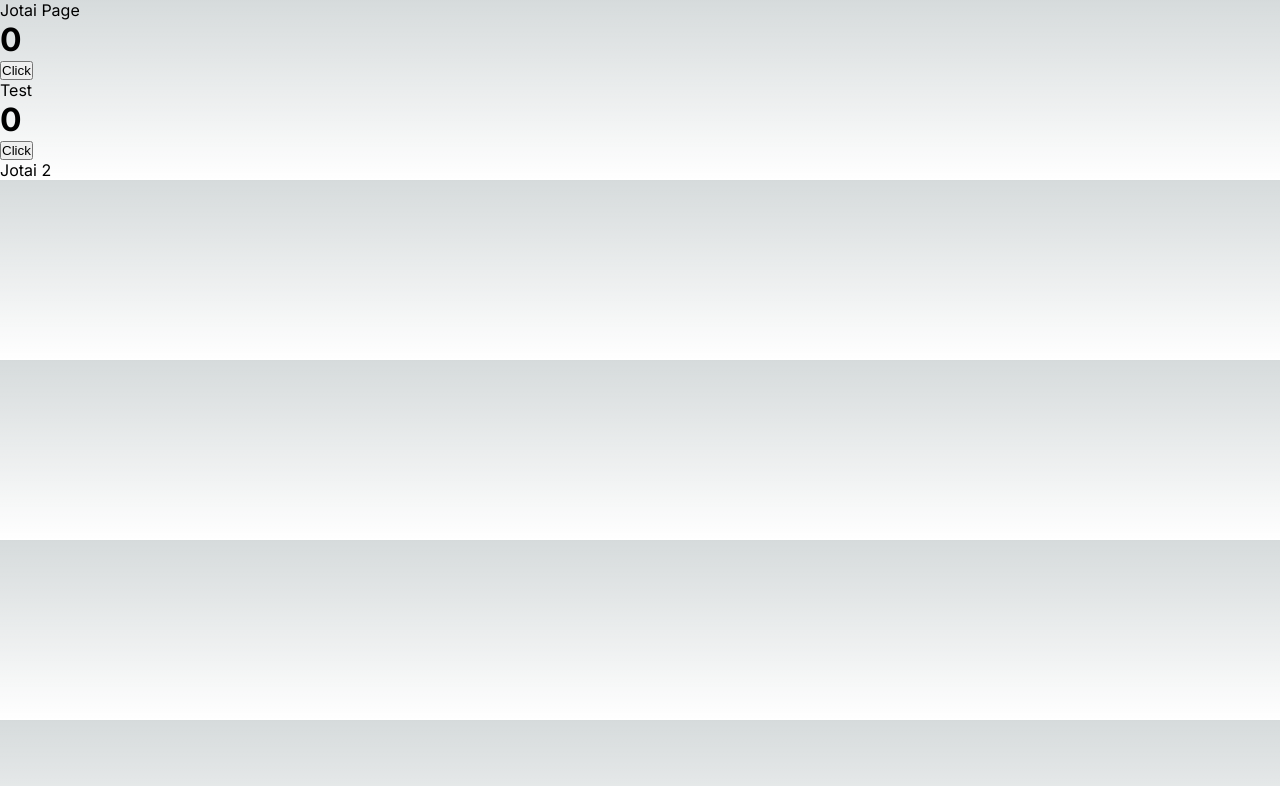
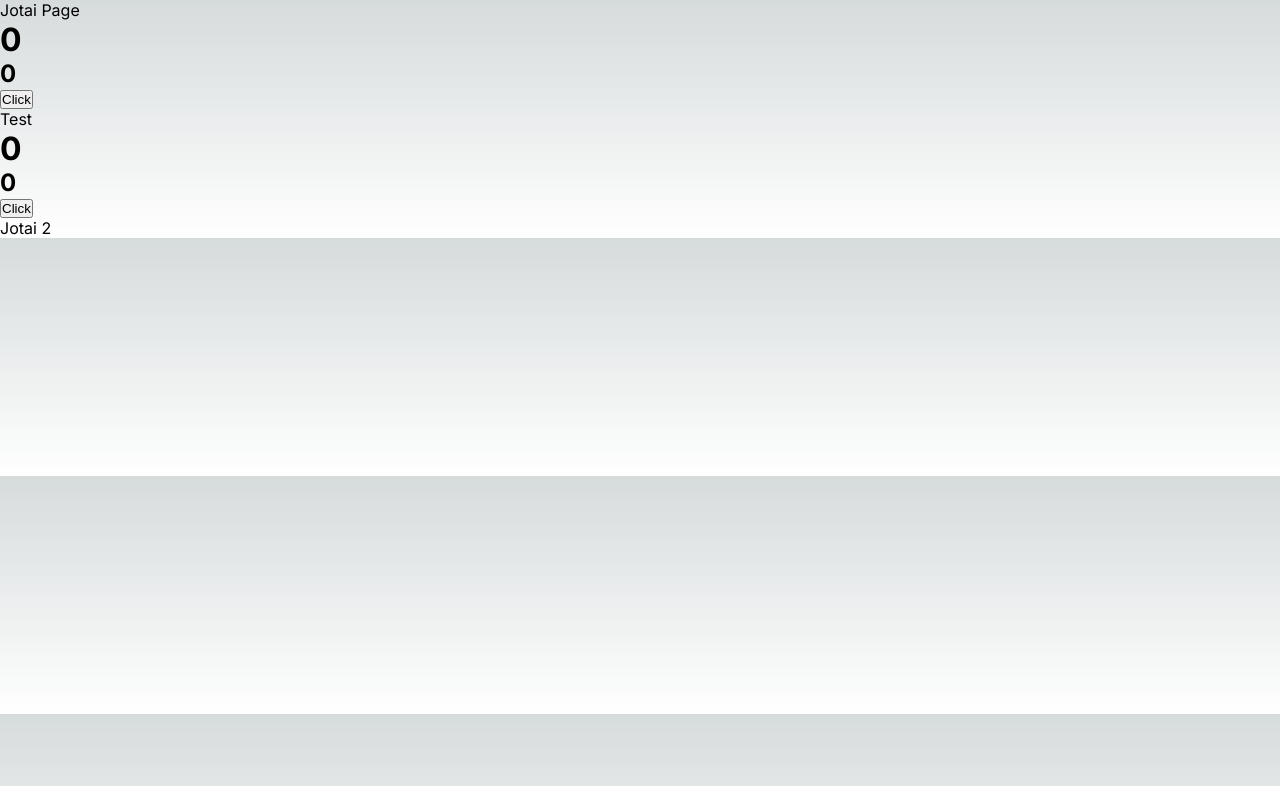
Before and after one commit to zxsylph/template-nextjs, a Next.js app: page /jotai in a window 1280 px wide. Shown: the top 786 px of the page. Built offline with nearby package versions, Linux system fonts and the light colour scheme.

Commit message:
calculate atom

```diff
--- a/src/app/jotai/JotaiPage.tsx
+++ b/src/app/jotai/JotaiPage.tsx
@@ -1,15 +1,20 @@
 'use client'
 
 import Link from 'next/link'
-import { atom, useAtom } from 'jotai'
+import { atom, useAtom, useAtomValue } from 'jotai'
 import { DevTools } from 'jotai-devtools'
 
 import Test from '@/components/Test'
 
-import { countAtom, countAtomWithStorage } from '@/datas/count'
+import {
+  countAtom,
+  countAtomWithStorage,
+  doubleCountAtomWithStorage
+} from '@/datas/count'
 
 function JotaiPage() {
   const [count, setCounter] = useAtom(countAtomWithStorage)
+  const doubleCount = useAtomValue(doubleCountAtomWithStorage)
   const onClick = () => setCounter((prev) => prev + 1)
 
   return (
@@ -17,6 +22,7 @@ function JotaiPage() {
       <div>Jotai Page</div>
       <div>
         <h1>{count}</h1>
+        <h2>{doubleCount}</h2>
         <button onClick={onClick}>Click</button>
       </div>
       <Test></Test>
--- a/src/app/layout.tsx
+++ b/src/app/layout.tsx
@@ -20,9 +20,7 @@ export default function RootLayout({
 }) {
   return (
     <html lang="en">
-      <body className={inter.className}>
-        <Provider>{children}</Provider>
-      </body>
+      <body className={inter.className}>{children}</body>
     </html>
   )
 }
--- a/src/components/Test.tsx
+++ b/src/components/Test.tsx
@@ -1,9 +1,10 @@
-import { atom, useAtom } from 'jotai'
+import { atom, useAtom, useAtomValue } from 'jotai'
 
-import { countAtom } from '@/datas/count'
+import { countAtom, doubleCountAtom } from '@/datas/count'
 
 function Test() {
   const [count, setCounter] = useAtom(countAtom)
+  const doubleCount = useAtomValue(doubleCountAtom)
   const onClick = () => setCounter((prev) => prev + 1)
 
   return (
@@ -11,6 +12,7 @@ function Test() {
       <div>Test</div>
       <div>
         <h1>{count}</h1>
+        <h2>{doubleCount}</h2>
         <button onClick={onClick}>Click</button>
       </div>
     </>
--- a/src/datas/count.ts
+++ b/src/datas/count.ts
@@ -1,10 +1,23 @@
 import { atom } from 'jotai'
 import { atomWithStorage } from 'jotai/utils'
 
-const countAtom = atom(0)
+const countAtom = atom<number>(0)
 countAtom.debugLabel = 'countAtom'
-console.log('countAtom', countAtom)
-const countAtomWithStorage = atomWithStorage('count', 0)
+
+const doubleCountAtom = atom<number>((get) => get(countAtom) * 2)
+doubleCountAtom.debugLabel = 'doubleCountAtom'
+
+const countAtomWithStorage = atomWithStorage<number>('count', 0)
 countAtomWithStorage.debugLabel = 'countAtomWithStorage'
 
-export { countAtom, countAtomWithStorage }
+const doubleCountAtomWithStorage = atom<number>(
+  (get) => get(countAtomWithStorage) * 2
+)
+doubleCountAtomWithStorage.debugLabel = 'doubleCountAtomWithStorage'
+
+export {
+  countAtom,
+  countAtomWithStorage,
+  doubleCountAtom,
+  doubleCountAtomWithStorage
+}
```
